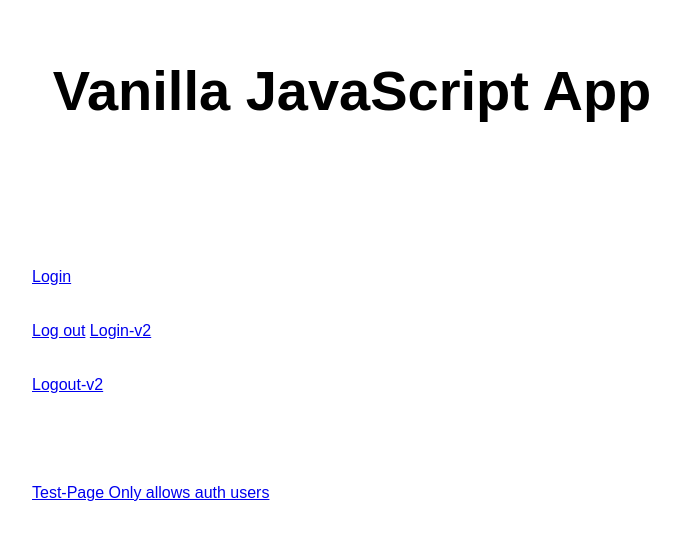
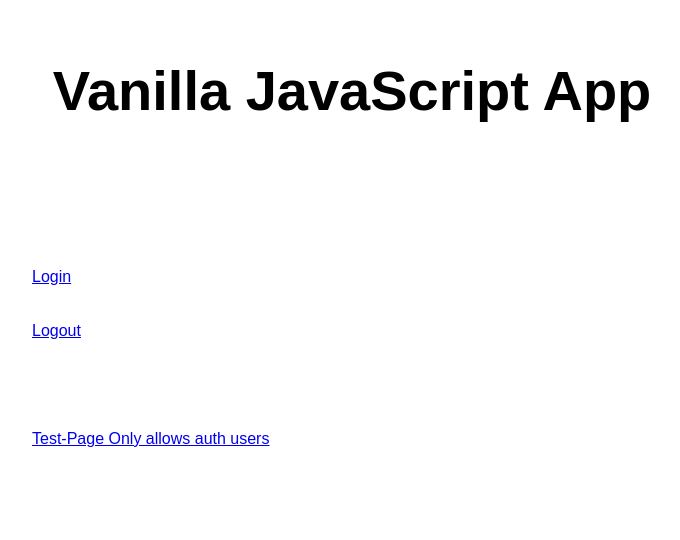
Before and after one commit to Tgomess/swa-admin-consent, a website: page src/index.html in a window 1280 px wide. Shown: the whole page, without its empty margins (288-968 px from the left). Drawn offline with Linux system fonts and the light colour scheme.

Commit message:
removed login and log out buttons

```diff
--- a/src/index.html
+++ b/src/index.html
@@ -14,14 +14,9 @@
     <br><br><br>
     <br><br><br>
 
-    <a href="/.auth/login/aad">Login</a>
+    <a href="/login">Login</a>
     <br><br><br>
-    <a href="/.auth/logout">Log out</a>
-
-
-    <a href="/login">Login-v2</a>
-    <br><br><br>
-    <a href="/logout">Logout-v2</a>
+    <a href="/logout">Logout</a>
 
     <br><br><br>
     <br><br><br>
```
